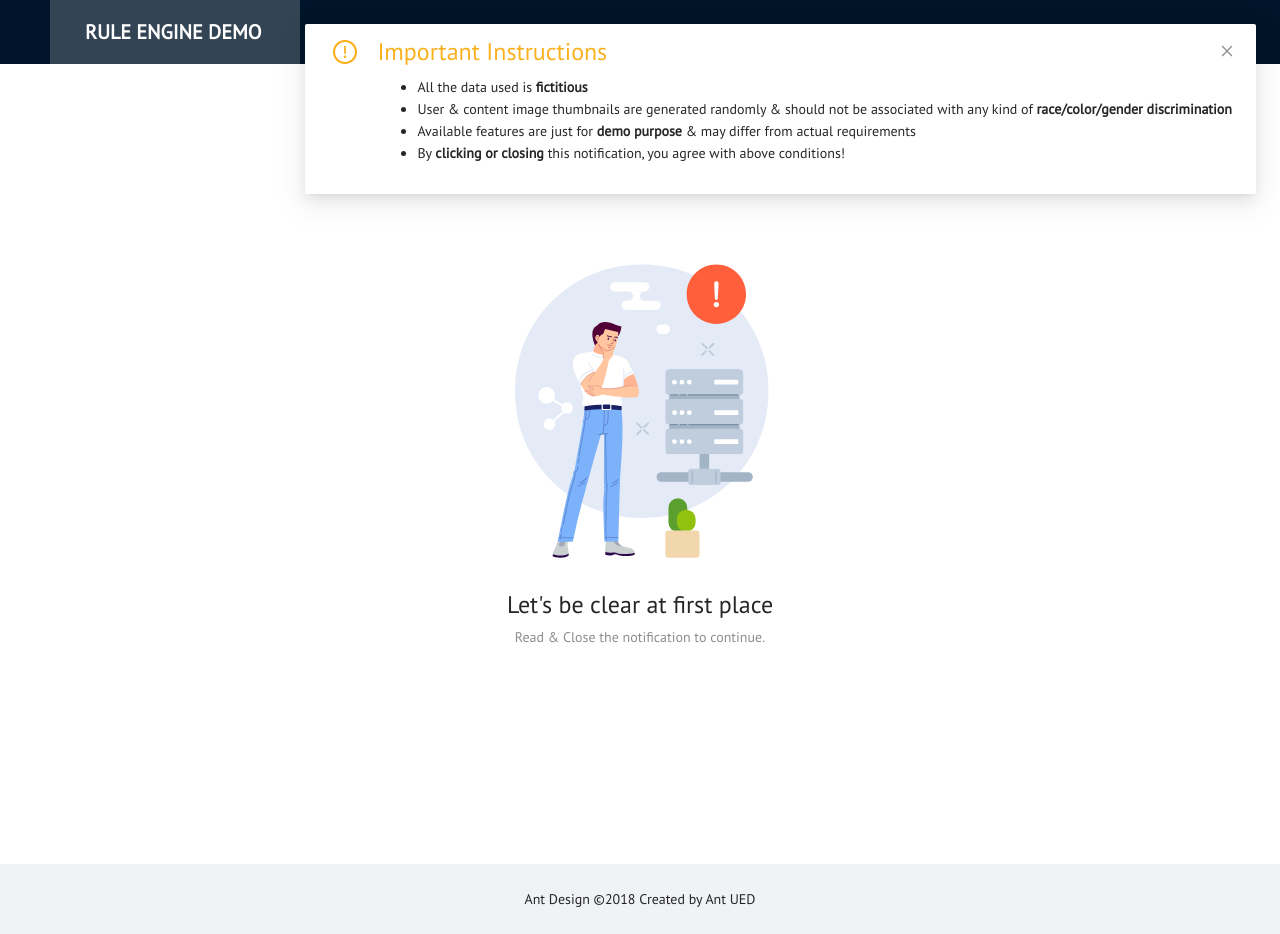
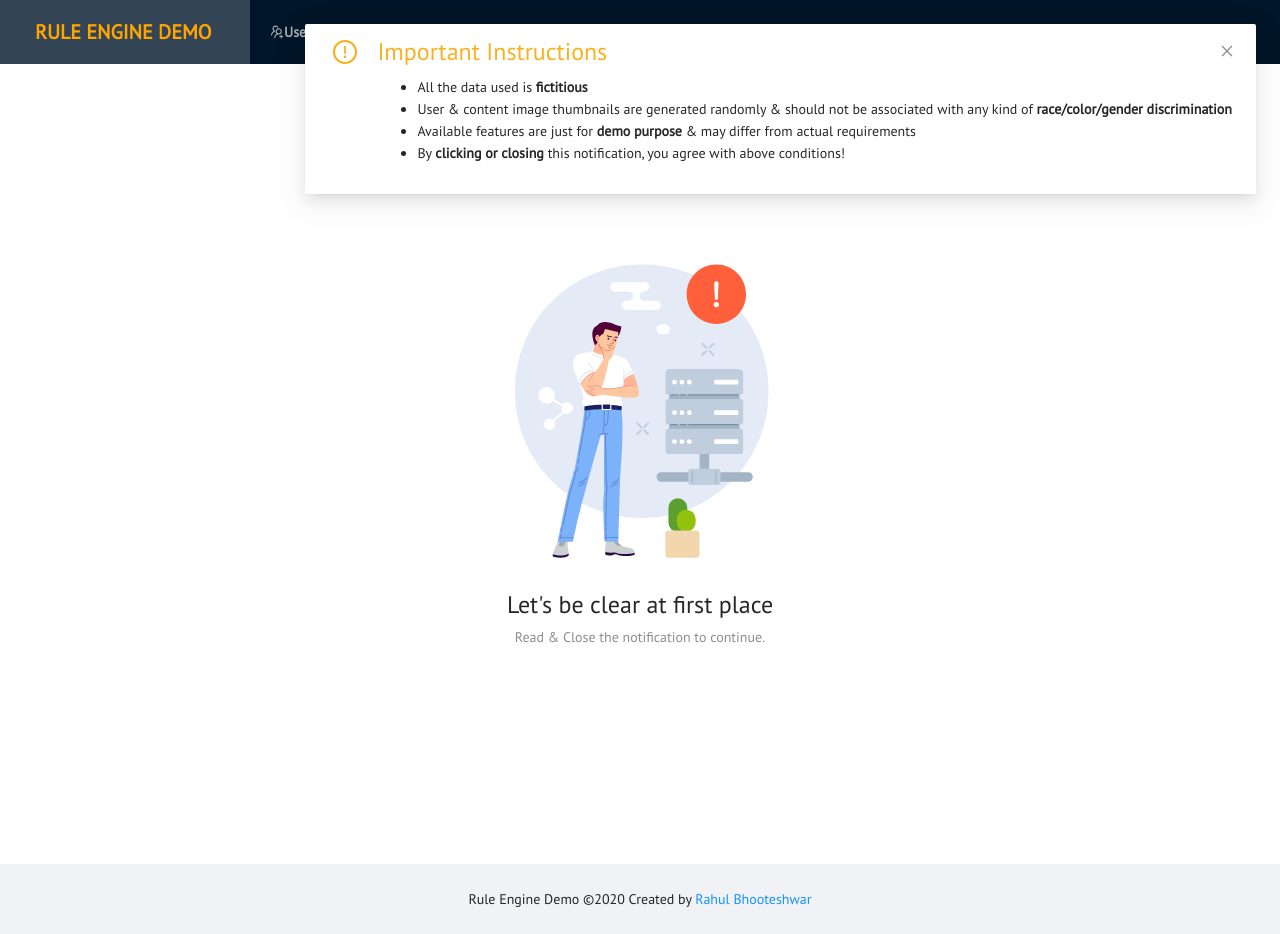
Before and after one commit to rahulbhooteshwar/rule-engine-demo-client, a React (Create React App) app: page / in a window 1280 px wide. Built offline with nearby package versions, Linux system fonts and the light colour scheme.

Commit message:
final touches

```diff
--- a/src/App.js
+++ b/src/App.js
@@ -1,6 +1,6 @@
 import React, { useEffect, useState } from 'react';
 import { Layout, Menu, notification, Result } from 'antd';
-import { ScheduleOutlined, UsergroupAddOutlined, LoginOutlined, PicLeftOutlined } from '@ant-design/icons';
+import { GithubOutlined, ScheduleOutlined, UsergroupAddOutlined, LoginOutlined, PicLeftOutlined } from '@ant-design/icons';
 import { NavLink, useLocation, Route, Switch, Redirect, Link } from 'react-router-dom';
 import Rules from './pages/Rules';
 import CreateUpdateRule from './pages/CreateUpdateRule';
@@ -73,6 +73,21 @@ function App() {
               <strong>Simulate User Session</strong>
             </NavLink>
           </Menu.Item>
+          <Menu.Item style={{ float: "right" }}>
+            <a target="blank" href="https://github.com/rahulbhooteshwar/rule-engine-demo-client">
+            <GithubOutlined /> <strong style={{color: 'orange'}}>UI</strong>
+            </a>
+          </Menu.Item>
+          <Menu.Item style={{ float: "right" }}>
+            <a target="blank" href="https://github.com/rahulbhooteshwar/rule-engine-demo-server">
+            <GithubOutlined /> <strong style={{color: 'orange'}}>API</strong>
+            </a>
+          </Menu.Item>
+          <Menu.Item style={{ float: "right" }}>
+            <a target="blank" href="https://rahulbhooteshwar.github.io">
+              Brought to you by: <strong style={{color: 'orange'}}>Rahul Bhooteshwar</strong>
+            </a>
+          </Menu.Item>
         </Menu>
       </Header>
       <Content>
@@ -113,7 +128,7 @@ function App() {
               </Switch>
 
               : <Result
-                style={{paddingTop: 200}}
+                style={{ paddingTop: 200 }}
                 status="500"
                 title="Let's be clear at first place"
                 subTitle="Read & Close the notification to continue."
@@ -121,7 +136,7 @@ function App() {
           }
         </div>
       </Content>
-      <Footer style={{ textAlign: 'center' }}>Ant Design ©2018 Created by Ant UED</Footer>
+      <Footer style={{ textAlign: 'center' }}>Rule Engine Demo ©2020 Created by <a target="blank" href="https://rahulbhooteshwar.github.io">Rahul Bhooteshwar</a></Footer>
     </Layout>
   );
 }
--- a/src/index.css
+++ b/src/index.css
@@ -33,9 +33,12 @@ body {
   width: 250px;
   height: 80px;
   background: rgba(255, 255, 255, 0.2);
-  color: white;
+  color: orange;
   font-weight: bold;
   float: left;
   padding-left: 35px;
   font-size: 20px;
 }
+.ant-layout-header {
+  padding: 0 0;
+}
```
